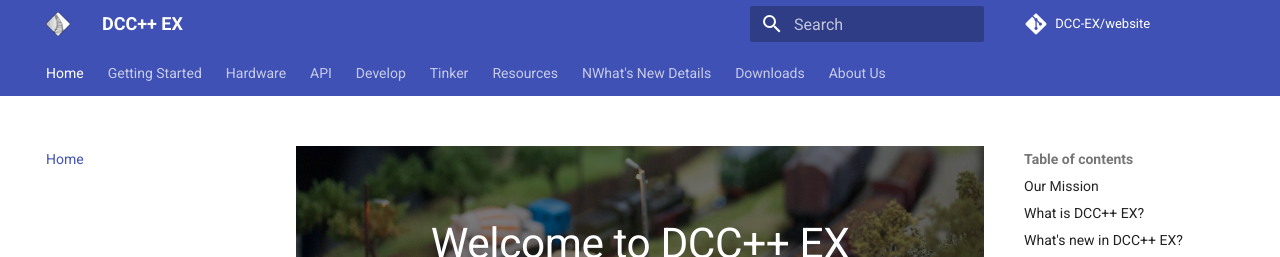
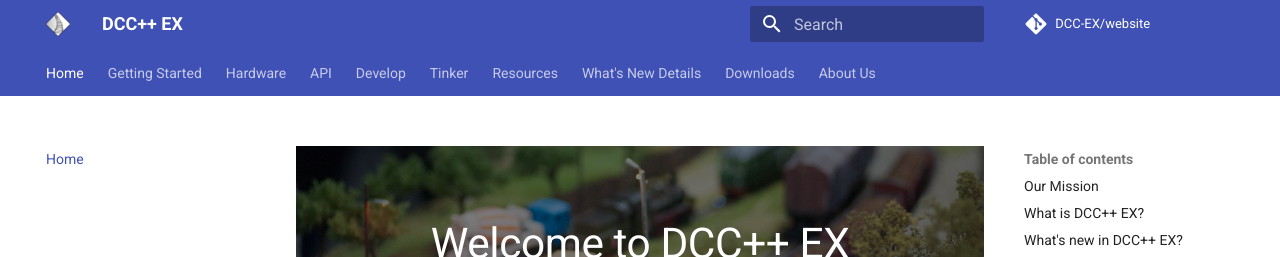
Before and after one commit to DCC-EX/website, an MkDocs documentation site: the page built from docs/index.md, in a window 1280 px wide and 900 px high. Shown: the top 257 px of the window. Built offline with MkDocs 1.6.1 and Material for MkDocs 9.7.7, drawn with Linux system fonts in a browser that asks for light colours; comment, search, counter and statistics services are not loaded.

Commit message:
Fix typo in nave menu

```diff
--- a/mkdocs.yml
+++ b/mkdocs.yml
@@ -36,7 +36,7 @@
     - Tinker with DCC EX: 'tinker/tinkering.md'
   - Resources:
     - Resources: 'resources/resources.md'
-  - NWhat's New Details: 'notes/rewrite.md'
+  - What's New Details: 'notes/rewrite.md'
   - Downloads:
     - DCC++ Basestation: 'download/dccex-downloads.md'
     - Materials: 'download/dccex-materials-downloads.md'
```
